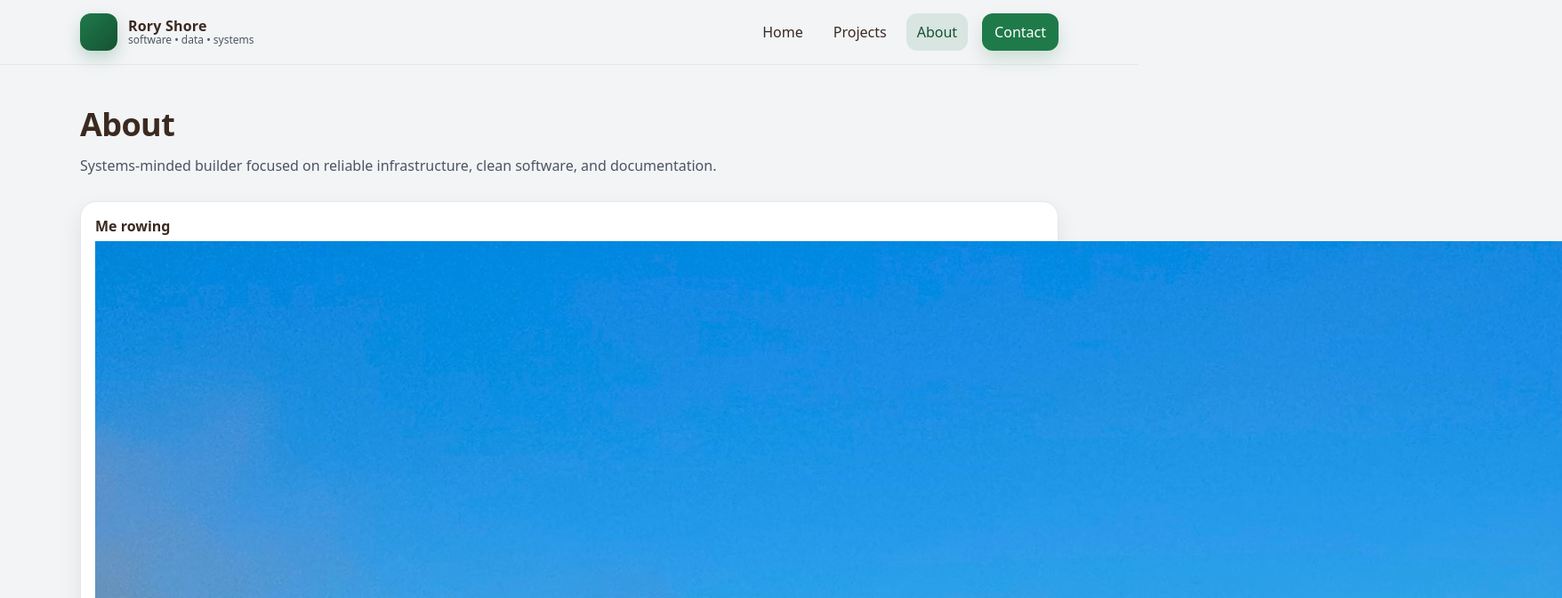
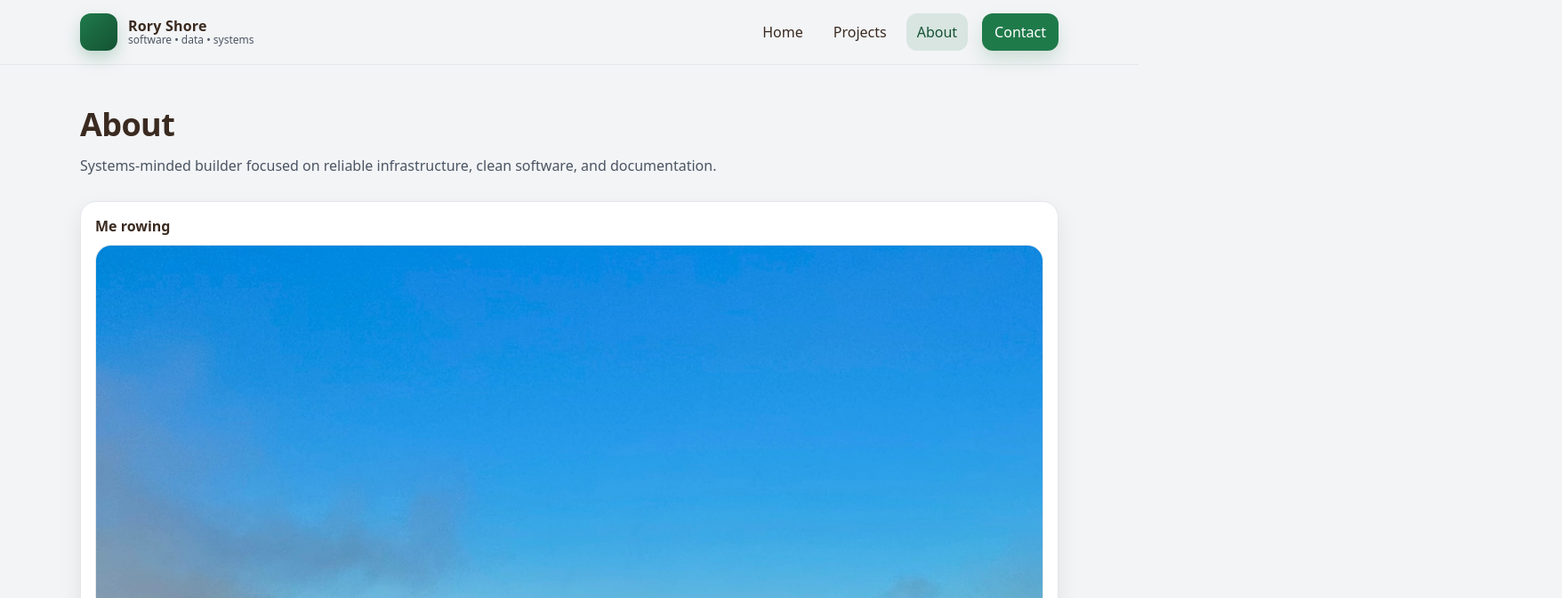
Before and after one commit to RoryShore/roryshore.com, a React (Vite) app: page /about in a window 1280 px wide. Shown: the top 672 px of the page at 89% size, 1756 px wide, since content can reach past the window. Built offline with nearby package versions, Linux system fonts and the light colour scheme.

Commit message:
Add styles for about photo section
Add styles for about photo wrapper and photo.

```diff
--- a/src/styles.css
+++ b/src/styles.css
@@ -347,6 +347,19 @@ button { font: inherit; }
   grid-column: span 3;
 }
 
+.aboutPhotoWrap {
+  margin-top: 10px;
+  border-radius: var(--radius);
+  overflow: hidden;
+  border: 1px solid var(--gray-100);
+}
+
+.aboutPhoto {
+  width: 100%;
+  height: auto;
+  display: block;
+}
+
 /* Slideshow */
 .slideshowWrap {
   margin-top: 14px;
```
